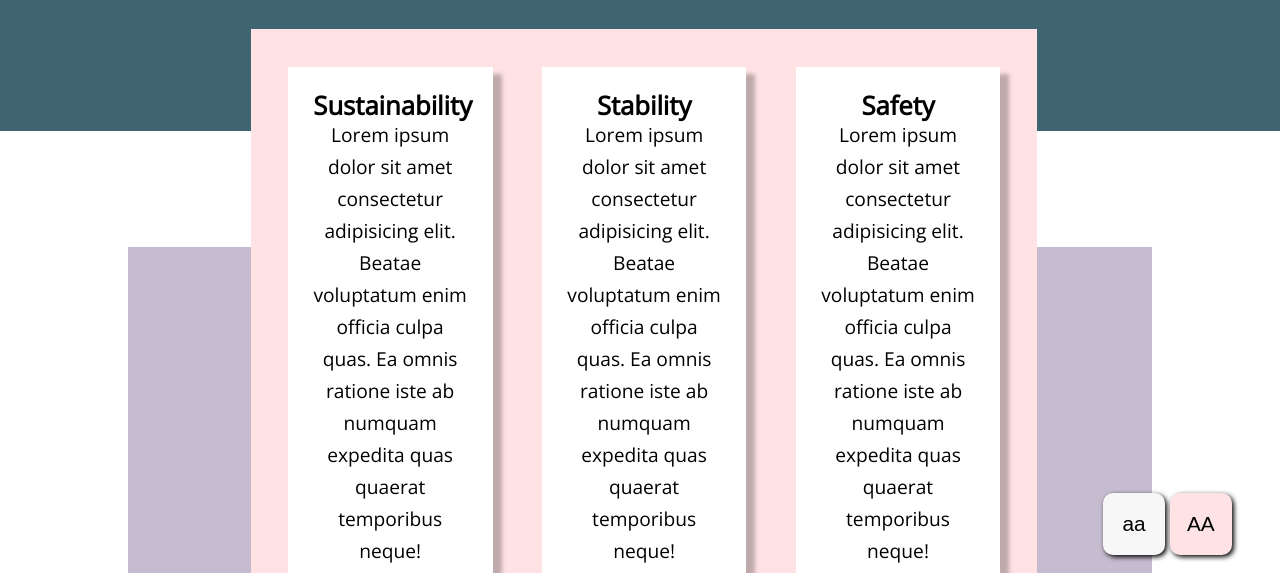
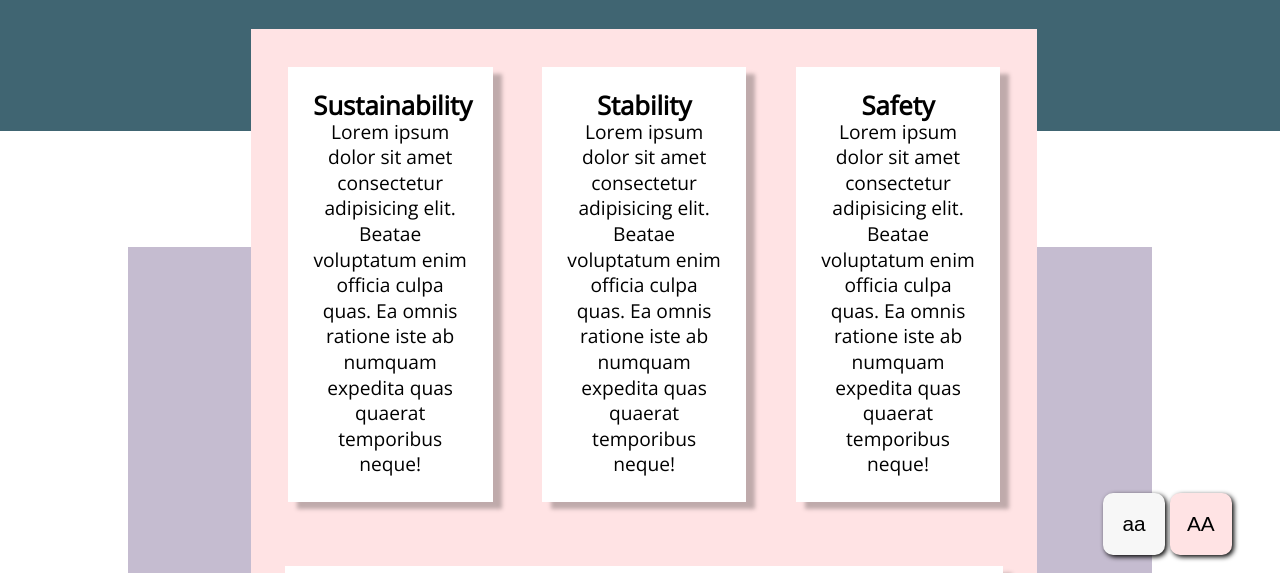
Before and after one commit to ekladova/Final-project, a plain HTML site: page about.html in a window 1280 px wide. Shown: the part 227-800 px from the top of the page. Drawn offline with nearby package versions, Linux system fonts and the light colour scheme.

Commit message:
line-height

```diff
--- a/about-page-style.css
+++ b/about-page-style.css
@@ -151,7 +151,7 @@
 }
 
 .p-text-about {
-  line-height: 2.5vw;
+  line-height: 2vw;
 }
 
 @media only screen and (max-width: 900px) {
```
